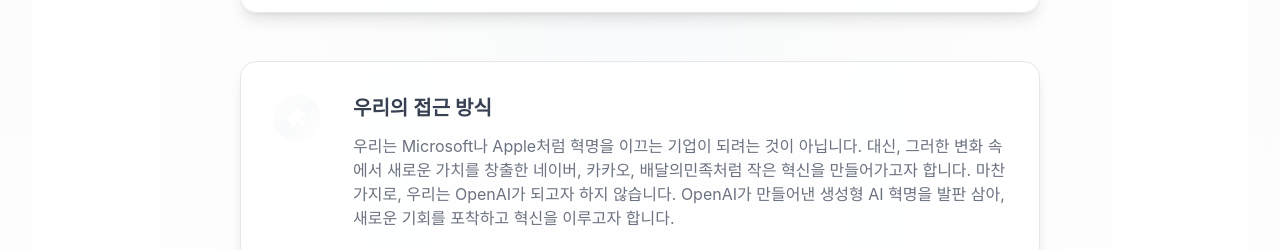
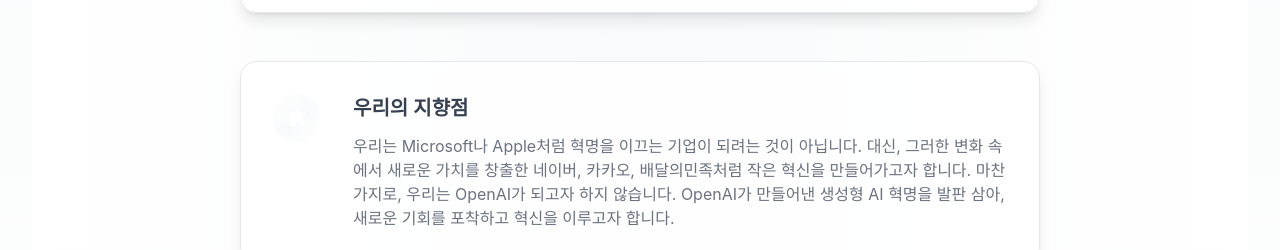
Before and after one commit to AInosjm/creai-it-webpage, a Next.js app: page / in a window 1280 px wide. Shown: the part 2555-2805 px from the top of the page. Built offline with nearby package versions, Linux system fonts and the light colour scheme.

Commit message:
analytics

```diff
--- a/app/page.js
+++ b/app/page.js
@@ -136,7 +136,7 @@
                     </svg>
                   </div>
                   <div>
-                    <h3 className="text-lg md:text-xl font-semibold text-gray-700 mb-3 text-center md:text-left">우리의 접근 방식</h3>
+                    <h3 className="text-lg md:text-xl font-semibold text-gray-700 mb-3 text-center md:text-left">우리의 지향점</h3>
                     <p className="text-gray-500 leading-relaxed text-base md:text-base">
                       우리는 Microsoft나 Apple처럼 혁명을 이끄는 기업이 되려는 것이 아닙니다. 대신, 그러한 변화 속에서 새로운 가치를 창출한 네이버, 카카오, 배달의민족처럼 작은 혁신을 만들어가고자 합니다. 마찬가지로, 우리는 OpenAI가 되고자 하지 않습니다. OpenAI가 만들어낸 생성형 AI 혁명을 발판 삼아, 새로운 기회를 포착하고 혁신을 이루고자 합니다.
                     </p>
```
